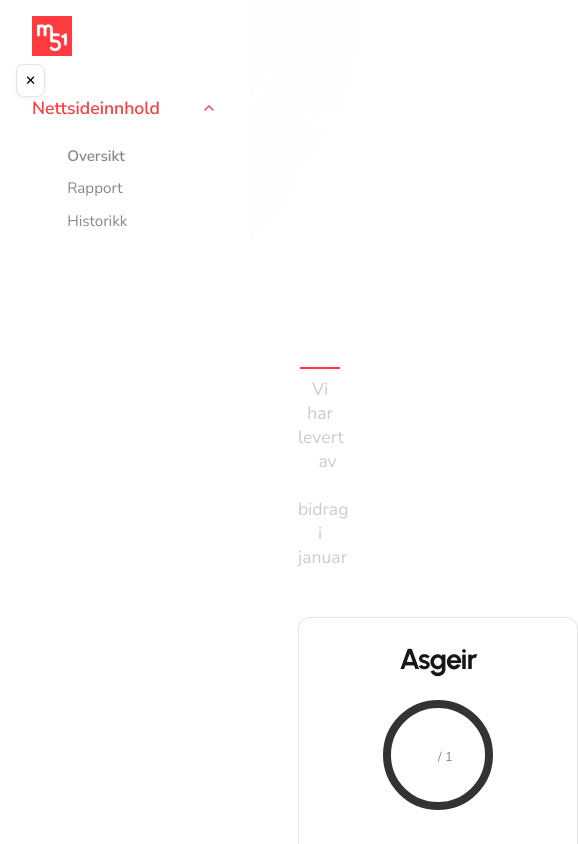
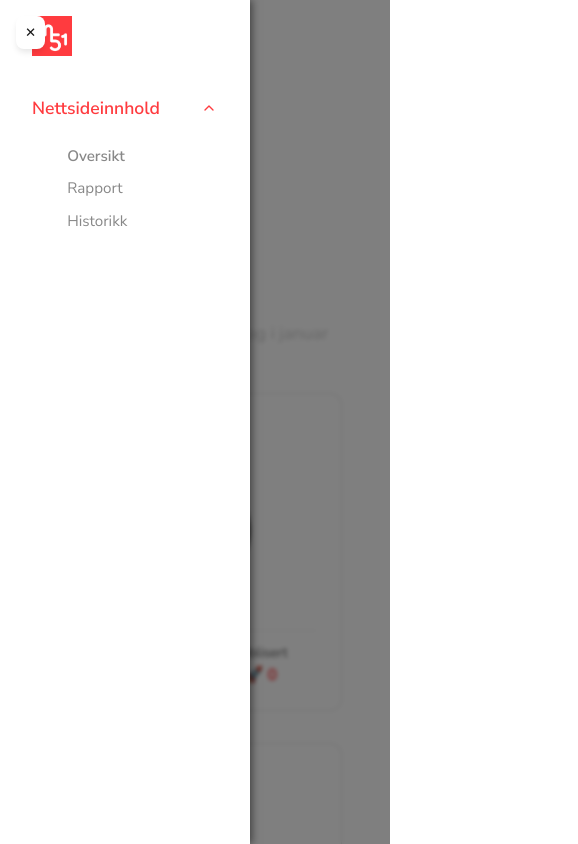
Before and after one commit to emmaofsti/m51-content-dashboard, a Next.js app: page /nettsideinnhold in a window 390 px wide. Both pictures are taken after a click on the button "Toggle menu". Shown: the top 844 px of the page, 578 px wide, since content can reach past the window. Built offline with nearby package versions, Linux system fonts and the light colour scheme; no server answers; the database is empty.

Commit message:
UI: Implement responsive mobile layout

```diff
--- /dev/null
+++ b/src/components/Shell.module.css
@@ -0,0 +1,91 @@
+.shell {
+    display: flex;
+    min-height: 100vh;
+    background-color: var(--background);
+    position: relative;
+}
+
+/* Sidebar Container */
+.sidebarContainer {
+    width: 250px;
+    background: var(--background);
+    border-right: 1px solid rgba(255, 255, 255, 0.1);
+    position: fixed;
+    height: 100vh;
+    left: 0;
+    top: 0;
+    z-index: 100;
+    transition: transform 0.3s ease;
+}
+
+/* Main Content */
+.mainContent {
+    flex: 1;
+    margin-left: 250px;
+    /* Push content on desktop */
+    padding: 2rem;
+    transition: margin-left 0.3s ease;
+    width: 100%;
+}
+
+/* Toggle Button (Mobile Only) */
+.toggleButton {
+    display: none;
+    /* Hidden on desktop */
+    position: fixed;
+    top: 1rem;
+    left: 1rem;
+    z-index: 200;
+    background: var(--background);
+    border: 1px solid rgba(255, 255, 255, 0.1);
+    color: var(--foreground);
+    border-radius: 8px;
+    padding: 0.5rem;
+    cursor: pointer;
+    align-items: center;
+    justify-content: center;
+    box-shadow: 0 4px 6px -1px rgba(0, 0, 0, 0.1);
+}
+
+/* Overlay (Mobile Only) */
+.overlay {
+    display: none;
+}
+
+/* Mobile Responsive Styles */
+@media (max-width: 768px) {
+    .shell {
+        flex-direction: column;
+    }
+
+    .mainContent {
+        margin-left: 0;
+        /* Full width on mobile */
+        padding-top: 5rem;
+        /* Space for toggle button */
+    }
+
+    .sidebarContainer {
+        transform: translateX(-100%);
+        /* Hidden by default */
+        box-shadow: 2px 0 8px rgba(0, 0, 0, 0.5);
+    }
+
+    .sidebarContainer.open {
+        transform: translateX(0);
+        /* Slide in */
+    }
+
+    .toggleButton {
+        display: flex;
+    }
+
+    .overlay {
+        display: block;
+        position: fixed;
+        inset: 0;
+        background: rgba(0, 0, 0, 0.5);
+        z-index: 90;
+        backdrop-filter: blur(2px);
+    }
+}
--- a/src/components/Shell.tsx
+++ b/src/components/Shell.tsx
@@ -3,6 +3,7 @@
 import { useState } from "react";
 import { Sidebar } from "./Sidebar";
 import { usePathname } from "next/navigation";
+import styles from "./Shell.module.css";
 
 export function Shell({ children }: { children: React.ReactNode }) {
     const [isOpen, setIsOpen] = useState(false);
@@ -14,74 +15,33 @@ export function Shell({ children }: { children: React.ReactNode }) {
     }
 
     return (
-        <div style={{ minHeight: "100vh" }}>
+        <div className={styles.shell}>
             {/* Toggle Button */}
             <button
                 onClick={() => setIsOpen(!isOpen)}
-                style={{
-                    position: "fixed",
-                    top: "4rem",
-                    left: "1rem",
-                    zIndex: 200,
-                    background: "var(--background)",
-                    border: "1px solid rgba(0,0,0,0.1)",
-                    borderRadius: "8px",
-                    padding: "0.5rem",
-                    cursor: "pointer",
-                    display: "flex",
-                    alignItems: "center",
-                    justifyContent: "center",
-                    boxShadow: "0 2px 5px rgba(0,0,0,0.05)"
-                }}
+                className={styles.toggleButton}
+                aria-label="Toggle menu"
             >
                 {isOpen ? "✕" : "☰"}
             </button>
 
             {/* Sidebar */}
-            <div
-                style={{
-                    position: "fixed",
-                    top: 0,
-                    left: 0,
-                    height: "100vh",
-                    width: "250px", // Explicit width for transform
-                    transform: isOpen ? "translateX(0)" : "translateX(-100%)",
-                    transition: "transform 0.3s ease",
-                    zIndex: 100,
-                }}
-            >
+            <div className={`${styles.sidebarContainer} ${isOpen ? styles.open : ''}`}>
                 <Sidebar />
             </div>
 
-            {/* Main Content */}
-            <div
-                style={{
-                    transition: "margin-left 0.3s ease",
-                    marginLeft: isOpen ? "250px" : "0", // Push content when open
-                    paddingTop: "4rem", // Space for the toggle button
-                    paddingLeft: "2rem",
-                    paddingRight: "2rem"
-                }}
-            >
-                {children}
-            </div>
-
-            {/* Overlay for mobile (optional, but good for UX) */}
+            {/* Overlay for mobile */}
             {isOpen && (
                 <div
+                    className={styles.overlay}
                     onClick={() => setIsOpen(false)}
-                    style={{
-                        position: 'fixed',
-                        top: 0,
-                        left: 0,
-                        right: 0,
-                        bottom: 0,
-                        background: 'rgba(0,0,0,0.2)',
-                        zIndex: 90,
-                        display: 'none' // Hidden for now, simplified to Push layout
-                    }}
                 />
             )}
+
+            {/* Main Content */}
+            <main className={styles.mainContent}>
+                {children}
+            </main>
         </div>
     );
 }
--- a/src/components/Sidebar.module.css
+++ b/src/components/Sidebar.module.css
@@ -1,15 +1,10 @@
 .sidebar {
-    width: 250px;
-    height: 100vh;
+    width: 100%;
+    height: 100%;
     background: var(--background);
-    border-right: 1px solid rgba(255, 255, 255, 0.1);
     padding: 1rem 2rem;
     display: flex;
     flex-direction: column;
-    position: fixed;
-    left: 0;
-    top: 0;
-    z-index: 50;
 }
 
 .logoContainer {
```
